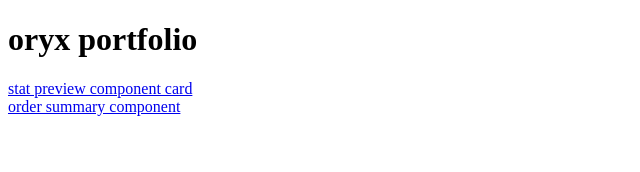
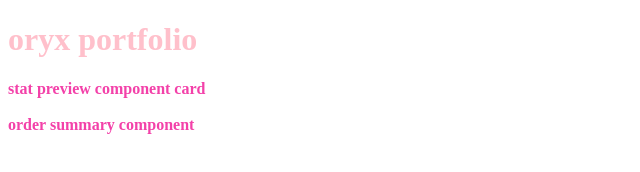
Before and after one commit to oryxwhite/oryx-portfolio, a website: page views/landingpage/index.html in a window 1280 px wide. Shown: the whole page, without its empty margins (0-640 px from the left). Drawn offline with Linux system fonts and the light colour scheme.

Commit message:
added styling to landing

```diff
--- a/views/index.html
+++ b/views/landingpage/index.html
@@ -4,12 +4,13 @@
     <meta charset="UTF-8">
     <meta http-equiv="X-UA-Compatible" content="IE=edge">
     <meta name="viewport" content="width=device-width, initial-scale=1.0">
+    <link rel="stylesheet" href="styles.css">
     <title>oryxs</title>
 </head>
 <body>
     <h1>oryx portfolio</h1>
-    <a href="./statcard/index.html" class="href">stat preview component card</a> <br>
-    <a href="./ordersum/index.html" class="href">order summary component</a>
+    <a href="./statcard/index.html" class="href"><strong>stat preview component card</strong></a> <br><br>
+    <a href="./ordersum/index.html" class="href"><strong>order summary component</strong></a>
 
 </body>
 </html>
--- /dev/null
+++ b/views/landingpage/styles.css
@@ -0,0 +1,9 @@
+h1 {
+    color: pink;
+}
+
+a {
+    text-decoration: none;
+    color:rgb(243, 65, 169);
+
+}
```
Also changed, not shown: server.js (+5 -3 lines).
